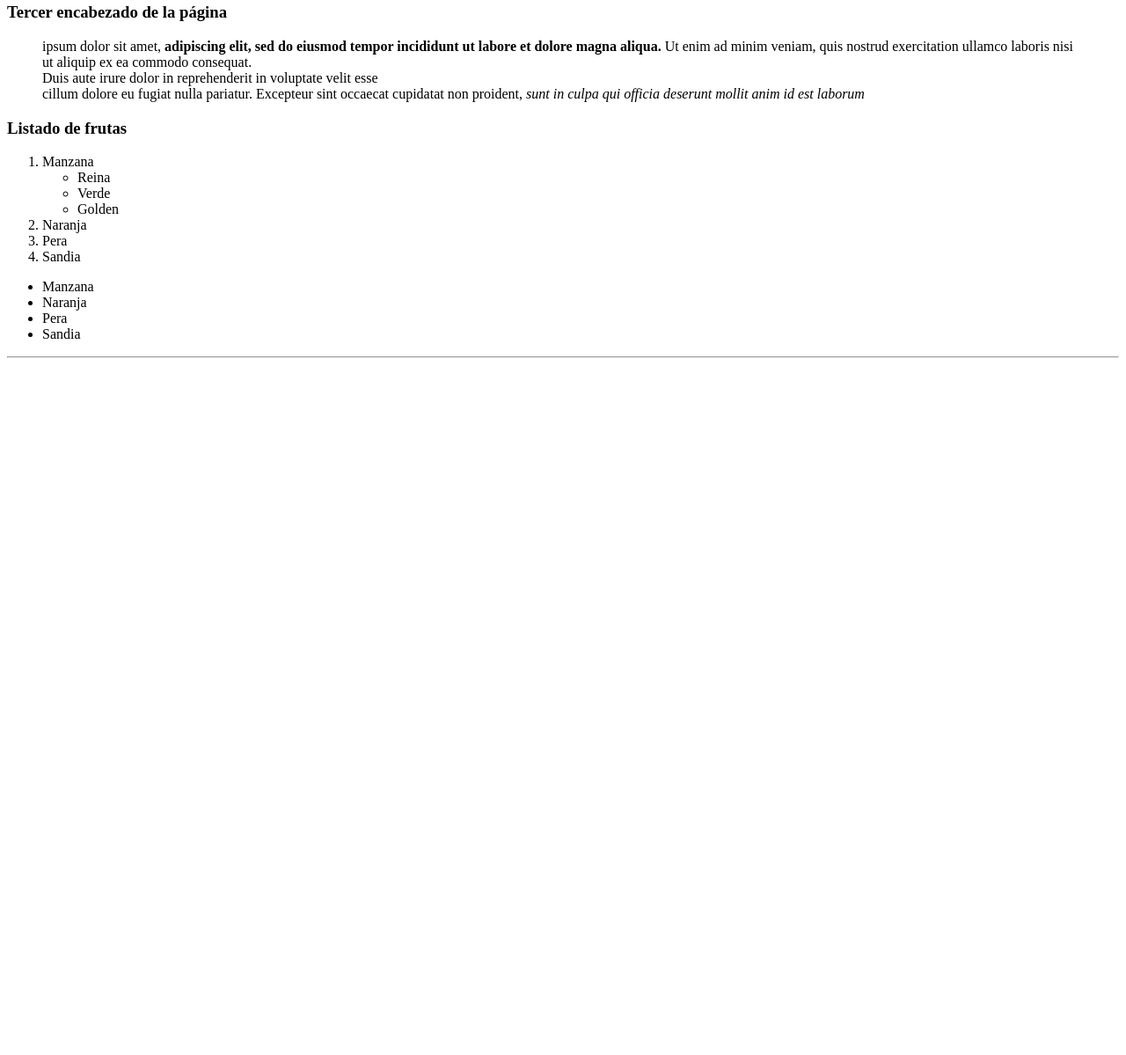
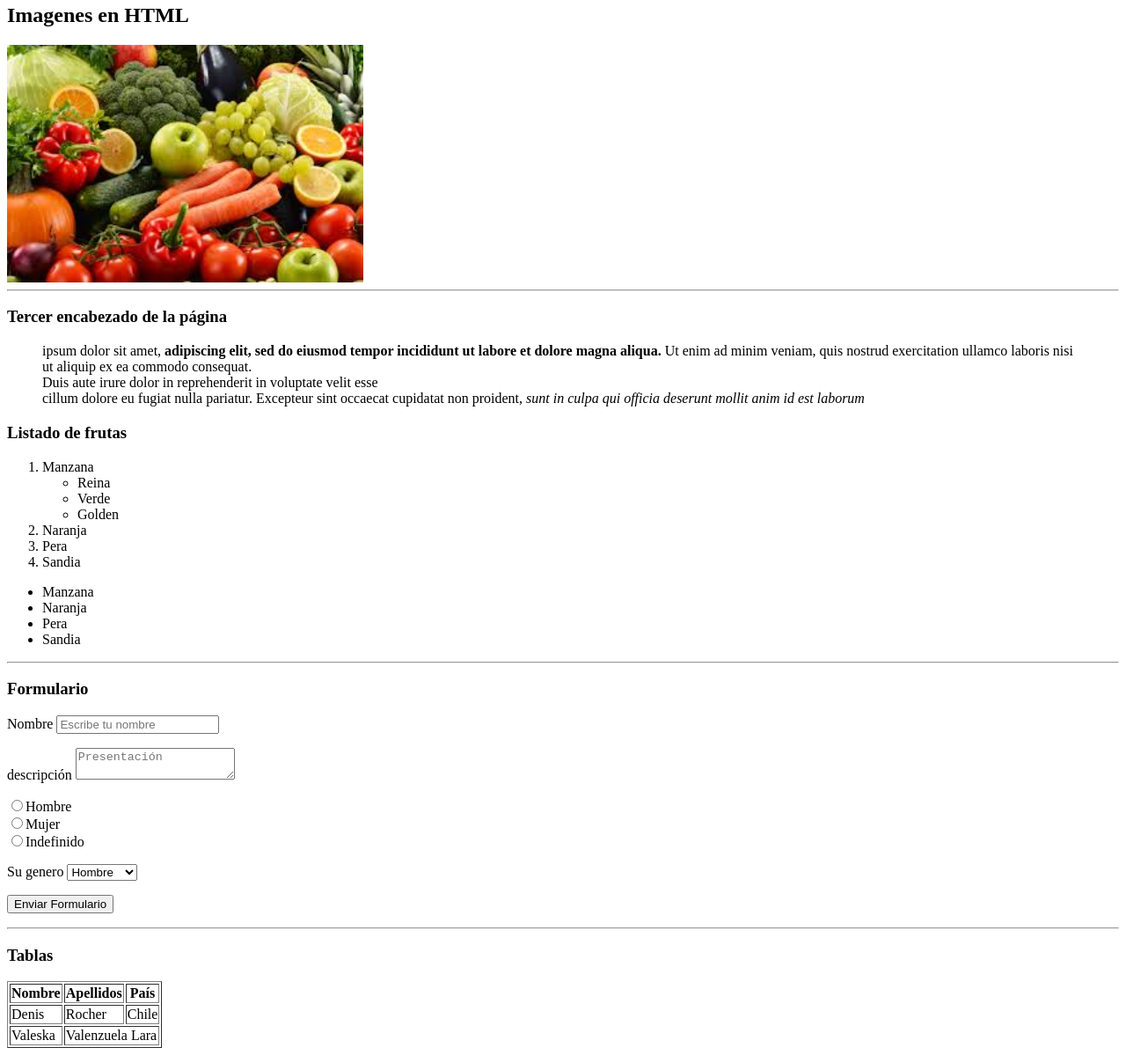
Before and after one commit to DenisRocher/MasterProgramacionUdemy, a plain HTML site: page index.html in a window 1280 px wide. Shown: the part 289-1488 px from the top of the page at 88% size. Before the commit the page ends 800 px from the top, so only its background shows below. Drawn offline with Linux system fonts and the light colour scheme.

Commit message:
Fin repaso HTML

```diff
--- a/index.html
+++ b/index.html
@@ -17,6 +17,10 @@
       Excepteur sint occaecat cupidatat non proident, sunt in culpa qui officia deserunt mollit anim id est laborum
     </p>
     <hr/> <!-- Incluye salto de línea -->
+      <h2>Imagenes en HTML</h2> <!-- Imagenes-->
+      <img src=./imagenes/Fruta1.jpeg t="Imagen de frutas" title="Fruta 1" width="405px"/>
+
+    <hr/>
     <h3>Tercer encabezado de la página</h3>
       <p>
       <blockquote>
@@ -43,9 +47,56 @@
         <li>Pera</li>
         <li>Sandia</li>
       </ul>
-      <HR/>
+  <HR/>
+  <!-- FORMULARIO -->
+  <h3>Formulario</h3>
+      <form>
+        <p>
+          <label for="nombre">Nombre</label>
+          <input type="text" name="nombre" placeholder="Escribe tu nombre"/>
+        </p>
+        <p>
+          <label for="descripción">descripción</label>
+          <textarea name="descripcion" placeholder="Presentación"></textarea>
+        </p>
+        <p>
+          <input type="radio" name="genero" value="hombre">Hombre<br/>
+          <input type="radio" name="genero" value="mujer">Mujer<br/>
+          <input type="radio" name="genero" value="indefinido">Indefinido<br/>
+        </p>
+        <p>
+          <label for="GeneroSelect">Su genero</label>
+          <select name="GeneroSelect">
+              <option value="hombre">Hombre</option>
+              <option value="mujer">Mujer</option>
+              <option value="indefinido">Indefinido</option>
+          </select>
+        </p>
+        <p>
+          <input type="submit" value="Enviar Formulario">
+        </p>
+      </form>
+  <hr/>
+  <!-- Tablas-->
+  <h3>Tablas</h3>
+  <table border="1">
+    <tr>
+      <th>Nombre</th> <!-- <th> permite escribir en negrita la cabecera-->
+      <th>Apellidos</th>
+      <th>País</th>
+    </tr>
+    <tr>
+      <td>Denis</td>
+      <td>Rocher</td>
+      <td>Chile</td>
+    </tr>
+    <tr>
+      <td>Valeska</td>
+      <td colspan="2"> Valenzuela Lara</td>   <!-- colspan permite fusionar celdas-->
+    </tr>
+  </table>
 
-
+  <!-- Formularios -->
 
 
 
```
